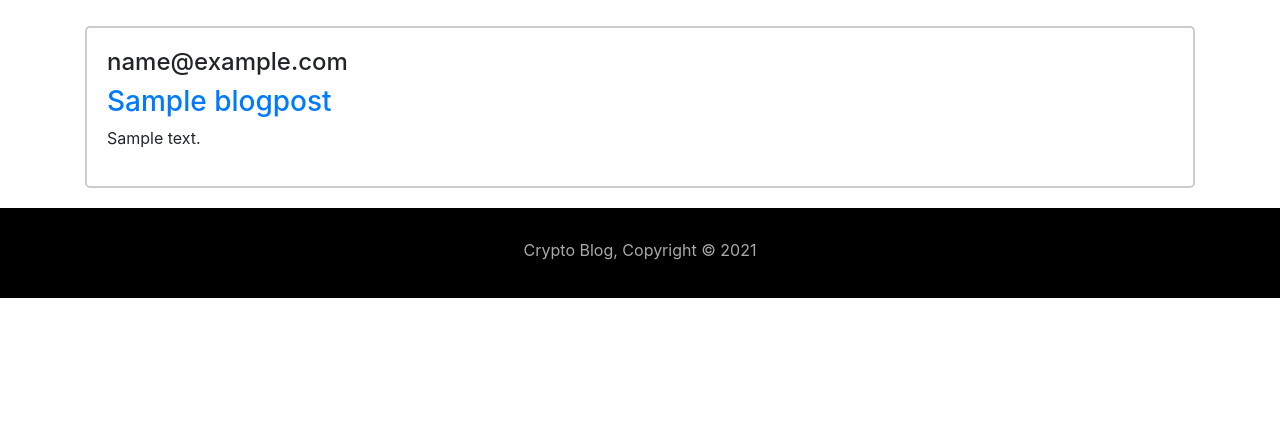
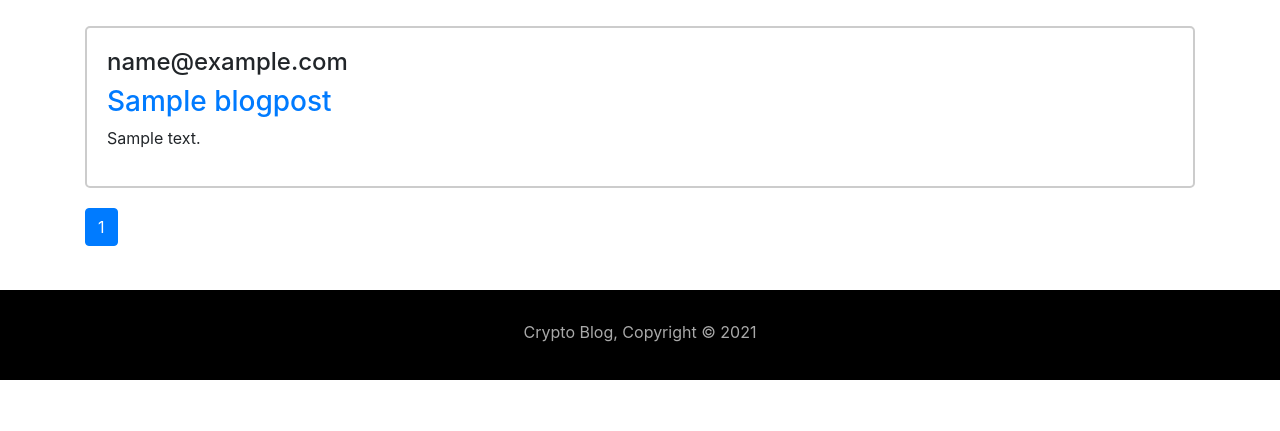
Before and after one commit to TamarawGuy/crypto_blog, a Django app: page /blog/blogs/ in a window 1280 px wide. Shown: the part 369-800 px from the top of the page. Run offline with Django 3.2, Linux system fonts and the light colour scheme; tables that the repository leaves empty hold one stand-in row (values such as "Sample post"); some libraries are stand-ins or nearby versions.

Commit message:
Added pagination in list_blogs view

```diff
--- a/blog_crypto/blog_crypto/crypto_blog/views.py
+++ b/blog_crypto/blog_crypto/crypto_blog/views.py
@@ -1,4 +1,5 @@
 from django.contrib.auth.decorators import login_required
+from django.core.paginator import Paginator
 from django.shortcuts import render, redirect
 
 from blog_crypto.crypto_blog.forms import BlogPostForm, EditBlogForm, DeleteBlogForm
@@ -6,7 +7,12 @@ from blog_crypto.crypto_blog.models import BlogPost, Like
 
 
 def list_blogs(request):
-    blogs = BlogPost.objects.all()
+    blog_list = BlogPost.objects.all()
+
+    p = Paginator(blog_list, 1)
+    page = request.GET.get('page')
+    blogs = p.get_page(page)
+
     context = {
         'blogs': blogs,
     }
--- a/blog_crypto/static/css/style.css
+++ b/blog_crypto/static/css/style.css
@@ -39,17 +39,8 @@
 }
 
 .container-3 {
-    /*display: flex;*/
-    /*flex-wrap: wrap;*/
-    /*justify-content: flex-start;*/
-    /*align-items: center;*/
+    margin-bottom: 20px;
 }
-
-/*.container-3-box {*/
-/*    width: 30%;*/
-/*    height: 200px;*/
-/*    flex-basis: 32%;*/
-/*}*/
 
 .section-title {
     color: #ffffff;
--- a/blog_crypto/templates/blog/blog_list.html
+++ b/blog_crypto/templates/blog/blog_list.html
@@ -12,4 +12,41 @@
             </div>
         {% endfor %}
     {% endif %}
+
+    {% if blogs.has_previous %}
+        <a class="btn btn-outline-primary mb-4" href="?page=1">First</a>
+    {% endif %}
+
+    {% for num in blogs.paginator.page_range %}
+        {% if blogs.number == num %}
+            <a class="btn btn-primary mb-4" href="?page={{ num }}">{{ num }}</a>
+        {% elif num > blogs.number|add:'-2' and num < blogs.number|add:'2' %}
+            <a class="btn btn-outline-primary mb-4" href="?page={{ num }}">{{ num }}</a>
+        {% endif %}
+    {% endfor %}
+
+    {% if blogs.has_next %}
+        <a class="btn btn-outline-primary mb-4" href="?page={{ blogs.paginator.num_pages }}">Last</a>
+    {% endif %}
+
+
+    {#    <ul class="pagination">#}
+    {#        {% if blogs.has_previous %}#}
+    {#            <li class="page-item"><a href="?page=1">First</a></li>#}
+    {#            <li class="page-item"><a href="?page={{ blogs.previous_page_number }}">Previous</a></li>#}
+    {#        {% endif %}#}
+    {##}
+    {#        {% for i in blogs.paginator.page_range %}#}
+    {#            {% if blogs.number == i %}#}
+    {#                <li class="page-item"><a href="?page={{ i }}">{{ i }}</a></li>#}
+    {#            {% elif i > blogs.number|add:'-3' and i < blogs.number|add:'3' %}#}
+    {#                <li class="page-item"><a href="?page={{ i }}">{{ i }}</a></li>#}
+    {#            {% endif %}#}
+    {#        {% endfor %}#}
+    {##}
+    {#        {% if blogs.has_next %}#}
+    {#            <li class="page-item"><a href="?page={{ blogs.next_page_number }}">Next</a></li>#}
+    {#            <li class="page-item"><a href="?page={{ blogs.paginator.num_pages }}">Last</a></li>#}
+    {#        {% endif %}#}
+    {#    </ul>#}
 {% endblock %}
```
